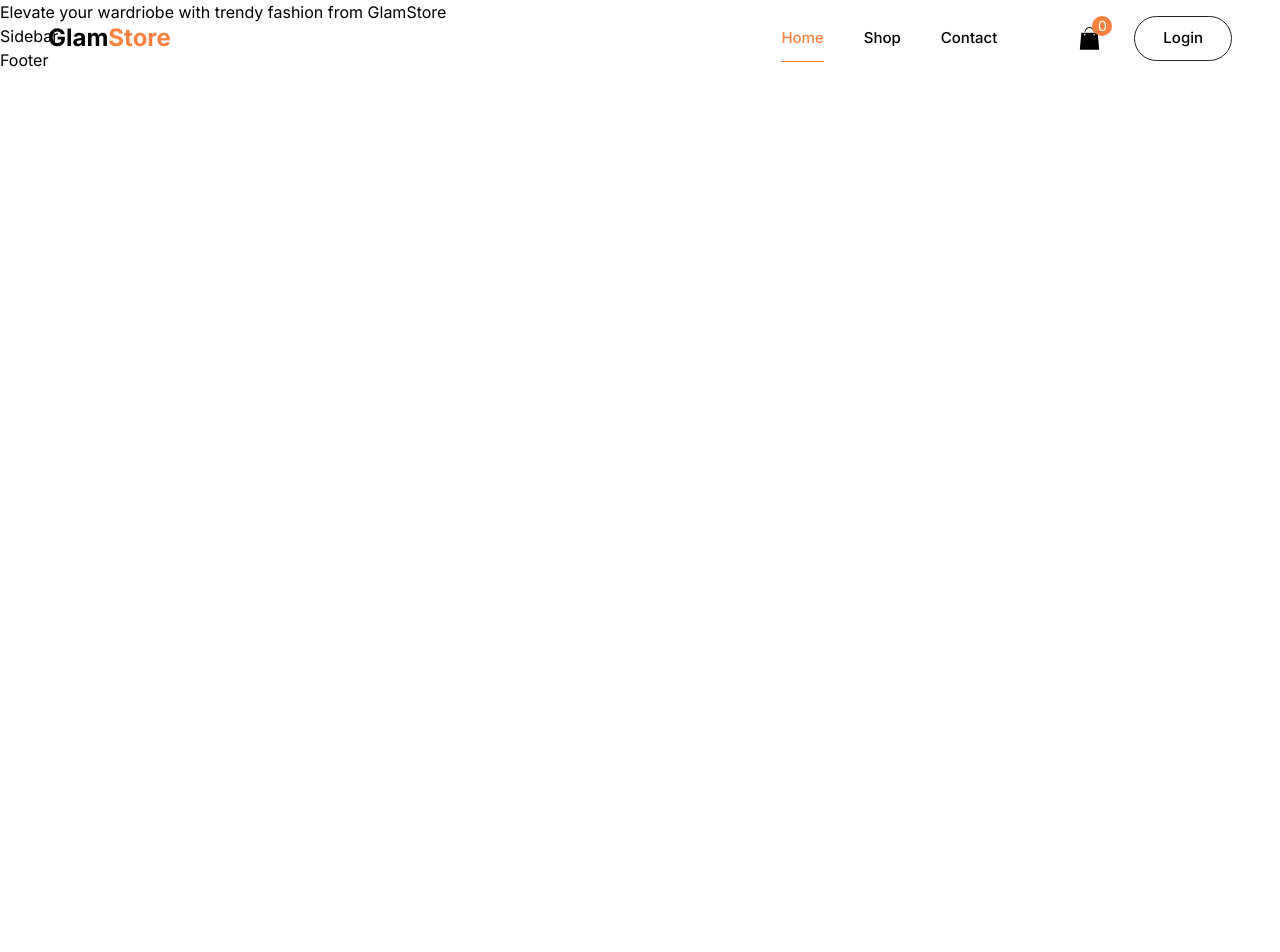
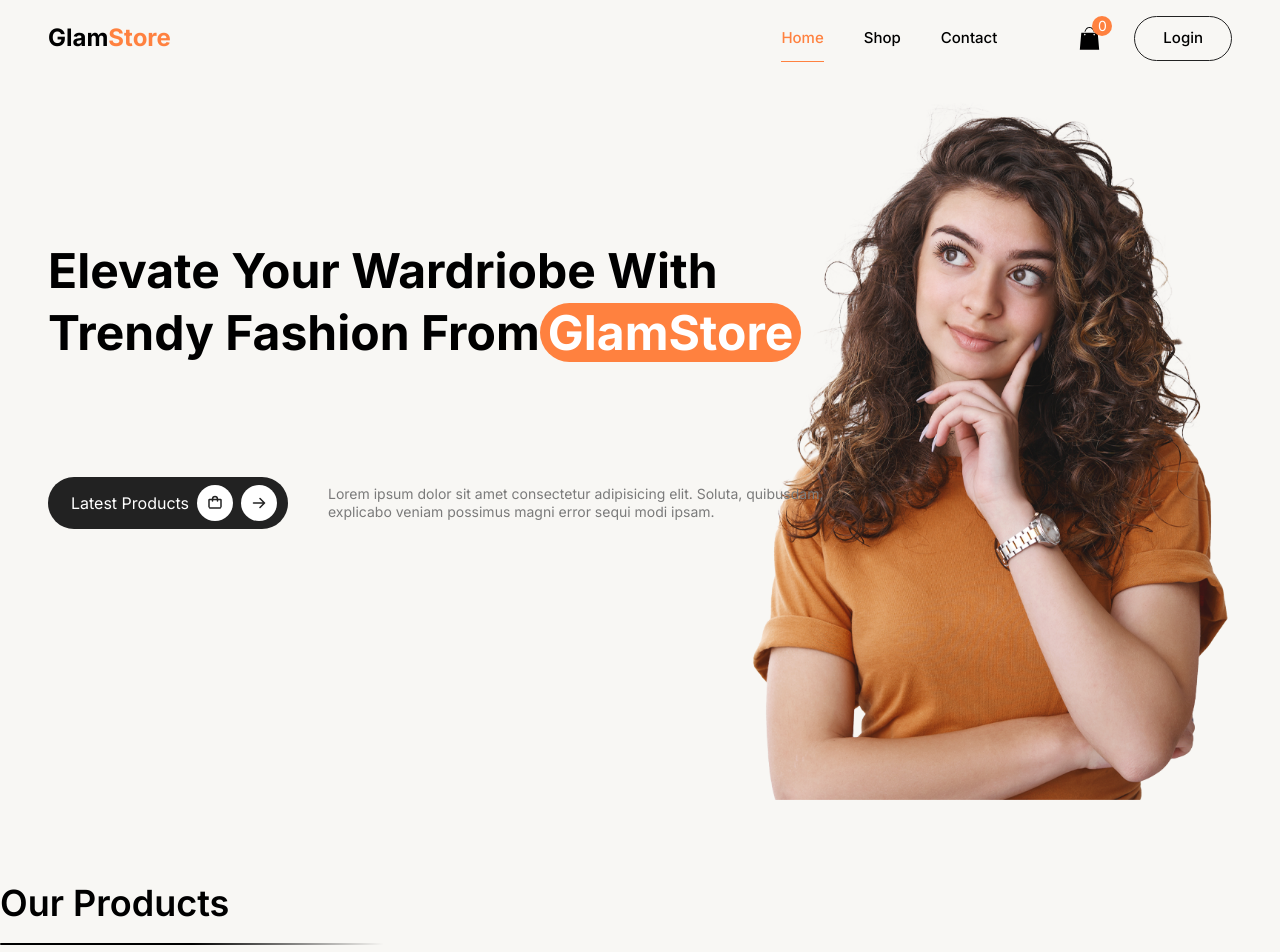
Before and after one commit to AlisahibRasulov/GlamStore, a React (Vite) app: page / in a window 1280 px wide. Shown: the top 952 px of the page. Before the commit the page ends 800 px from the top, so only its background shows below. Built offline with nearby package versions, Linux system fonts and the light colour scheme; no server answers.

Commit message:
new commit

```diff
--- a/src/components/Header.jsx
+++ b/src/components/Header.jsx
@@ -1,54 +1,75 @@
 // import React from 'react'
-import { Link, useNavigate } from 'react-router-dom'
-import Navbar from './Navbar'
-import { useEffect, useState } from 'react'
-import { MdClose, MdMenu } from 'react-icons/md'
-import { GiShoppingBag } from 'react-icons/gi'
+import { Link, useNavigate } from "react-router-dom";
+import Navbar from "./Navbar";
+import { useEffect, useState } from "react";
+import { MdClose, MdMenu } from "react-icons/md";
+import { GiShoppingBag } from "react-icons/gi";
 
 const Header = () => {
   const [menuOpened, setMenuOpened] = useState(false);
   const [isActive, setIsActive] = useState(false);
   const navigate = useNavigate();
 
-  const toggleMenu = ()=>{
-    setMenuOpened(!menuOpened)
-  }
+  const toggleMenu = () => {
+    setMenuOpened(!menuOpened);
+  };
 
   useEffect(() => {
-    window.addEventListener("scroll", ()=>{
-      window.scrollY > 40 ? setIsActive(true) : setIsActive(false)
-    })
-  })
+    window.addEventListener("scroll", () => {
+      window.scrollY > 35 ? setIsActive(true) : setIsActive(false);
+    });
+  });
 
   return (
-    <header className={`${isActive ? "bg-white shadow-sm py-3" : "bg-transparent py-4"} fixed left-0 right-0 w-full max-padd-container flexBetween z-10 transition-all duration-300`}>
+    <header
+      className={`${
+        isActive ? "bg-white shadow-sm py-3" : "bg-transparent py-4"
+      } fixed left-0 right-0 w-full max-padd-container flexBetween z-10 transition-all duration-300`}
+    >
       {/* {logo} */}
-    <Link to={"/"} className='bold-24'>
-    <h4>Glam<span className='text-secondary'>Store</span></h4>
+      <Link to={"/"} className="bold-24">
+        <h4>
+          Glam<span className="text-secondary">Store</span>
+        </h4>
       </Link>
       {/* navbar */}
       <div className="flexBetween gap-x-20">
         {/* navbar desktop */}
-        <Navbar containerStyles={"hidden md:flex gap-x-5 xl:gap-x-10 medium-15"}/>
+        <Navbar
+          containerStyles={"hidden md:flex gap-x-5 xl:gap-x-10 medium-15"}
+        />
         {/* navbar mobile */}
-         <Navbar containerStyles={`${menuOpened ? "flex items-start flex-col gap-y-12 fixed top-20 right-8 p-12 bg-white rounded-3xl shadow-md w-64 medium-16 ring-1 ring-slate-900/5 transition-all duration-300"
-          : "flex items-start flex-col gap-y-12 fixed top-20 p-12 bg-white rounded-3xl shadow-md w-64 medium-16 ring-1 ring-slate-900/5 transition-all duration-300 -right-[100%]"}`}/>
+        <Navbar
+          containerStyles={`${
+            menuOpened
+              ? "flex items-start flex-col gap-y-12 fixed top-20 right-8 p-12 bg-white rounded-3xl shadow-md w-64 medium-16 ring-1 ring-slate-900/5 transition-all duration-300"
+              : "flex items-start flex-col gap-y-12 fixed top-20 p-12 bg-white rounded-3xl shadow-md w-64 medium-16 ring-1 ring-slate-900/5 transition-all duration-300 -right-[100%]"
+          } md:hidden`}
+        />
         <div className="flexBetween gap-x-3 sm:gap-x-8">
           {/* buttons */}
-            {!menuOpened?(
-                <MdMenu onClick={toggleMenu} className='md:hidden cursor-pointer hover:text-secondary text-2xl'/>
+          {!menuOpened ? (
+            <MdMenu
+              onClick={toggleMenu}
+              className="md:hidden cursor-pointer hover:text-secondary text-2xl"
+            />
           ) : (
-                <MdClose onClick={toggleMenu} className='md:hidden cursor-pointer hover:text-secondary text-2xl'/>
+            <MdClose
+              onClick={toggleMenu}
+              className="md:hidden cursor-pointer hover:text-secondary text-2xl"
+            />
           )}
-            <Link className='flex relative'>
-              <GiShoppingBag className='text-[25px]'/>
-              <span className='bg-secondary text-white text-sm absolute -top-2.5 -right-2.5 flexCenter w-5 h-5 rounded-full'>0</span>
+          <Link className="flex relative">
+            <GiShoppingBag className="text-[25px]" />
+            <span className="bg-secondary text-white text-sm absolute -top-2.5 -right-2.5 flexCenter w-5 h-5 rounded-full">
+              0
+            </span>
           </Link>
-            <button className='btn-outline rounded-full'>Login</button>
+          <button className="btn-outline rounded-full">Login</button>
         </div>
       </div>
     </header>
-  )
-}
+  );
+};
 
-export default Header
+export default Header;
--- a/src/components/Hero.jsx
+++ b/src/components/Hero.jsx
@@ -1,14 +1,28 @@
 // import React from 'react'
 
+import { PiArrowRightBold, PiBagBold } from "react-icons/pi";
 import { Link } from "react-router-dom";
 
 const Hero = () => {
   return (
-    <section>
-      <div>
-        <h2>Elevate your wardriobe with trendy fashion from <span>GlamStore</span></h2>
-        <div>
-          <Link to={""}></Link>
+    <section id="home" className="max-padd-container bg-hero bg-cover bg-center bg-no-repeat min-h-[100vh] w-full">
+      <div className="relative max-w-[777px] top-44 xs:top-60">
+        <h2 className="h1 capitalize max-w-[611]">
+          Elevate your wardriobe with trendy fashion from
+          <span className="bg-secondary text-white rounded-full px-2">GlamStore</span>
+        </h2>
+        <div className="flex gap-x-10 max-md:flex-col-reverse mt-28">
+          <Link to={""} className="bg-tertiary p-2 text-white pl-5 rounded-full flexCenter gap-x-2 inline-flex w-full max-w-60">
+          Latest Products
+          <PiBagBold className="bg-white text-tertiary rounded-full text-4xl p-2.5"/>
+          <PiArrowRightBold className="bg-white text-tertiary rounded-full text-4xl p-2.5"/>
+          </Link>
+          <p className="my-2">
+            Lorem ipsum dolor sit amet consectetur adipisicing elit.
+            Soluta,
+            quibusdam, explicabo veniam possimus magni error sequi modi
+            ipsam.
+          </p>
         </div>
       </div>
     </section>
--- a/src/components/Navbar.jsx
+++ b/src/components/Navbar.jsx
@@ -1,6 +1,6 @@
 // import React from 'react'
 
-const Navbar = ({containerStyles}) => {
+const Navbar = ({ containerStyles }) => {
   return (
    <nav className={`${containerStyles}`}>
     <a href="#home" className='active-link'>Home</a>
--- /dev/null
+++ b/src/components/Shop.jsx
@@ -0,0 +1,22 @@
+// import React from 'react'
+
+import { useContext } from "react"
+import { ProductContext } from "../context/ProductContext"
+
+const Shop = () => {
+  const {products} = useContext(ProductContext)
+  console.log(products)
+  return (
+    <section id="shop" className="madd-padd-container py-20 bg-[#f8f7f4]">
+        {/* title */}
+        <h3 className="h3">Our Products</h3>
+        <hr className="h-[2px] md:w-1/2 max-w-96 bg-gradient-to-l from-transparent via-black to-black mb-24 border-none rounded"/>
+        {/* shop container */}
+        <div>
+            shop items
+        </div>
+    </section>
+  )
+}
+
+export default Shop
--- a/src/context/ProductContext.jsx
+++ b/src/context/ProductContext.jsx
@@ -1,9 +1,26 @@
-import React from 'react'
+import { createContext, useEffect, useState } from "react"
 
-const ProductContext = () => {
+// import React from 'react'
+export const ProductContext = createContext()
+
+const ProductProvider = ({children}) => {
+
+  const [products, setProducts] = useState([])
+  // fetch product
+  useEffect(()=>{
+    const fethProducts = async()=>{
+      const response = await fetch('https://fakestoreapi.com/products')
+      const data = await response.json()
+      // console.log(data)
+      setProducts(data)
+    }
+    fethProducts()
+  },[])
   return (
-    <div>ProductContext</div>
+    <ProductContext.Provider value={{products}}>
+      {children}
+    </ProductContext.Provider>
   )
 }
 
-export default ProductContext
+export default ProductProvider
--- a/src/index.css
+++ b/src/index.css
@@ -102,7 +102,7 @@ html{
   }
 
   .max-padd-container {
-    @apply mx-auto max-w-[1440px] px-6 lg:px-12;
+    @apply mx-auto max-w-[1920px] px-6 lg:px-12;
   }
 
   .flexCenter {
--- a/src/pages/Home.jsx
+++ b/src/pages/Home.jsx
@@ -1,12 +1,15 @@
 // import React from 'react'
 
 import Hero from "../components/Hero"
+import Shop from "../components/Shop"
 
 const Home = () => {
   return (
     <div>
       {/* hero section */}
       <Hero />
+      {/* shop section */}
+      <Shop/>
     </div>
   )
 }
```
Also changed, not shown: src/main.jsx (+11 -10 lines). Lines whose indentation alone changed are shown as unchanged.
